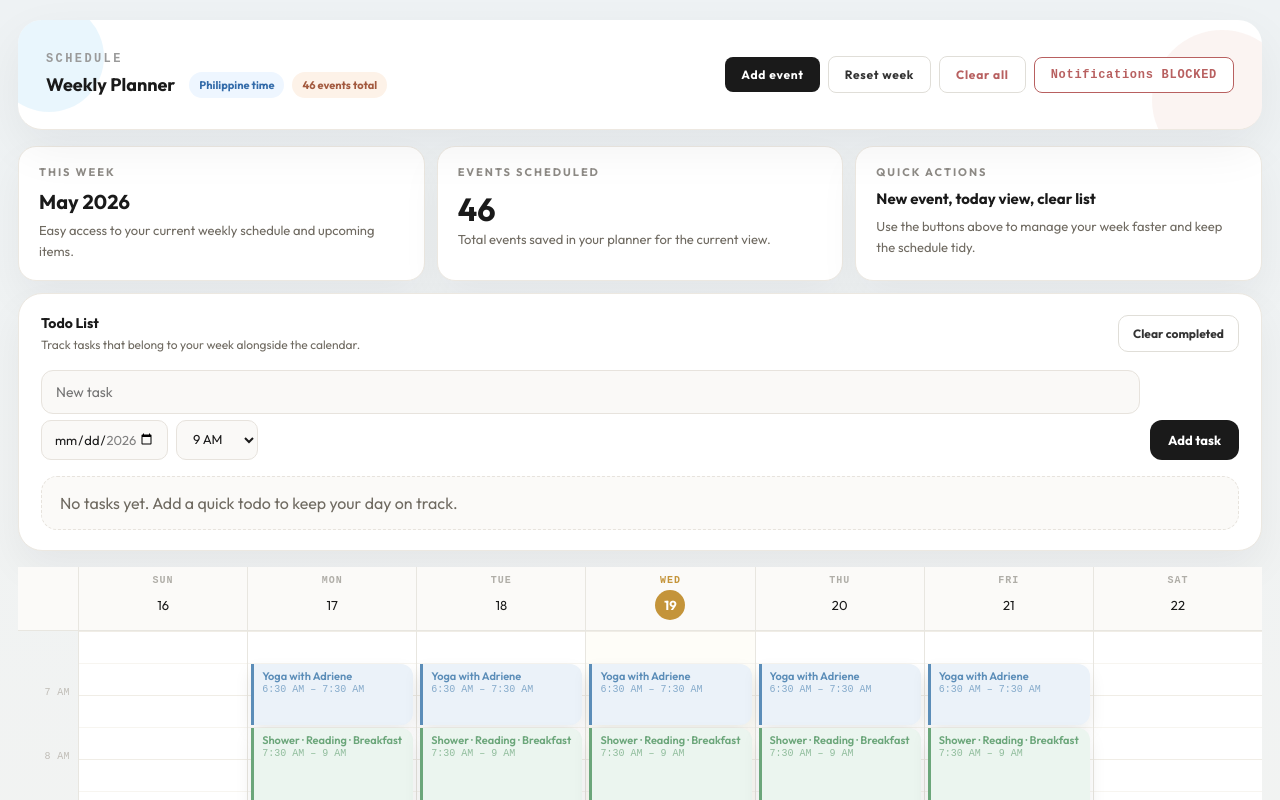
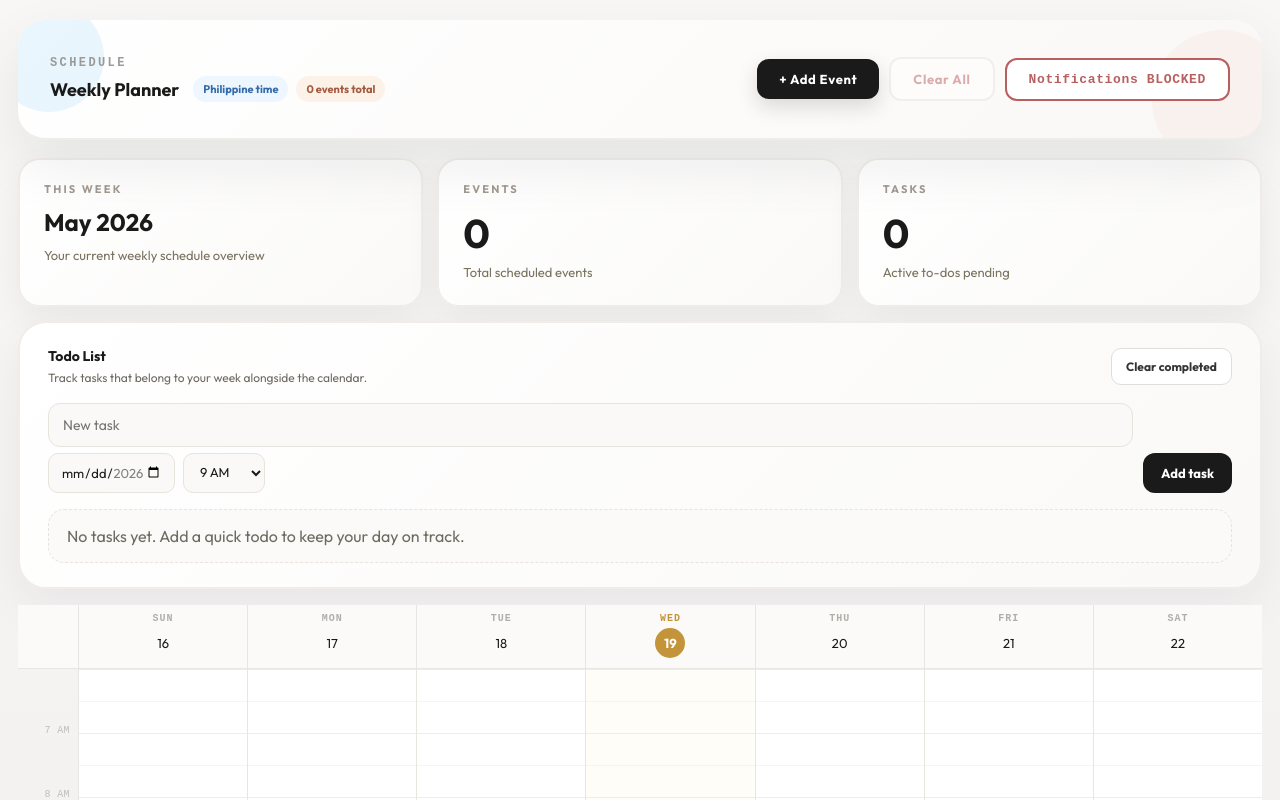
Before and after one commit to crl1005/task, a Next.js app: page / in a window 1280 px wide. Built offline with nearby package versions, Linux system fonts and the light colour scheme.

Commit message:
redesignb

```diff
--- a/src/components/CalendarApp.tsx
+++ b/src/components/CalendarApp.tsx
@@ -29,7 +29,7 @@ export default function CalendarApp() {
   useEffect(() => {
     setMounted(true);
     const saved = loadEventsFromStorage();
-    setEvents(saved && saved.length > 0 ? saved : makeSampleEvents(getWeekStart(new Date())));
+    setEvents(saved || []);
     if (typeof window !== "undefined") {
       try {
         const raw = localStorage.getItem(TODO_STORAGE_KEY);
@@ -137,11 +137,11 @@ export default function CalendarApp() {
 
   return (
     <>
-      <style>{`.nav-btn:hover{background:#f0eeea!important}.event-chip:hover{filter:brightness(0.93)}`}</style>
-      <div style={{ display:"flex",flexDirection:"column",minHeight:"100vh",background:"linear-gradient(180deg, #eef2f4 0%, #f5f4f0 100%)",overflow:"hidden",padding:"20px 18px" }}>
+      <style>{`.btn-primary{transition:all 0.25s ease}.btn-primary:hover:not(:disabled){transform:translateY(-2px);box-shadow:0 12px 28px rgba(26,26,26,0.18)!important}.btn-secondary:hover:not(:disabled){background:#f5f3f0!important;transform:translateY(-1px)}.btn-danger:hover:not(:disabled){background:#f5e6e6!important;transform:translateY(-1px)}.event-chip:hover{filter:brightness(0.93);transform:scale(1.01)}`}</style>
+      <div style={{ display:"flex",flexDirection:"column",minHeight:"100vh",background:"linear-gradient(180deg, #f8f7f5 0%, #f0eded 100%)",overflow:"hidden",padding:"20px 18px" }}>
 
         {/* TOPBAR */}
-        <header style={{ position:"relative",display:"flex",alignItems:"center",justifyContent:"space-between",padding:"22px 28px",minHeight:110,background:"#fff",borderBottom:"1px solid #ede8e1",boxShadow:"0 18px 50px rgba(14,22,33,0.06)",borderRadius:24,flexShrink:0,zIndex:20,overflow:"hidden" }}>
+        <header style={{ position:"relative",display:"flex",alignItems:"center",justifyContent:"space-between",padding:"24px 32px",minHeight:120,background:"linear-gradient(135deg, #fff 0%, #faf8f6 100%)",borderBottom:"2px solid #f0ede8",boxShadow:"0 24px 60px rgba(14,22,33,0.08)",borderRadius:28,flexShrink:0,zIndex:20,overflow:"hidden" }}>
           <div style={{ position:"absolute",top:-18,left:-24,width:110,height:110,borderRadius:"50%",background:"#d7eefc",opacity:0.55 }} />
           <div style={{ position:"absolute",top:10,right:-30,width:140,height:140,borderRadius:"50%",background:"#f7e6e2",opacity:0.45 }} />
           <div style={{ position:"relative",zIndex:1,display:"flex",flexDirection:"column",gap:6 }}>
@@ -154,33 +154,32 @@ export default function CalendarApp() {
               </div>
             </div>
           </div>
-          <div style={{ position:"relative",zIndex:1,display:"flex",alignItems:"center",gap:8,flexWrap:"wrap" }}>
-            <button onClick={openAddEvent} style={{ padding:"10px 16px",fontSize:12,fontWeight:700,letterSpacing:"0.06em",border:"none",background:"#1a1a1a",color:"#fff",borderRadius:8,cursor:"pointer" }}>Add event</button>
-            <button onClick={resetSampleEvents} style={{ padding:"10px 16px",fontSize:12,fontWeight:700,letterSpacing:"0.06em",border:"1px solid #e0ded8",background:"#fff",color:"#333",borderRadius:8,cursor:"pointer" }}>Reset week</button>
-            <button onClick={clearAllEvents} style={{ padding:"10px 16px",fontSize:12,fontWeight:700,letterSpacing:"0.06em",border:"1px solid #e0ded8",background:"#fff",color:"#b86060",borderRadius:8,cursor:"pointer" }} disabled={!hasEvents}>Clear all</button>
-            <button onClick={toggleEnabled} style={{ padding:"10px 16px",fontSize:12,fontWeight:700,letterSpacing:"0.06em",border:`1px solid ${notifColor}`,background:"#fff",color:notifColor,borderRadius:8,cursor:"pointer",fontFamily:"monospace" }}>{notifLabel}</button>
+          <div style={{ position:"relative",zIndex:1,display:"flex",alignItems:"center",gap:10,flexWrap:"wrap" }}>
+            <button onClick={openAddEvent} className="btn-primary" style={{ padding:"12px 22px",fontSize:13,fontWeight:700,letterSpacing:"0.05em",border:"none",background:"#1a1a1a",color:"#fff",borderRadius:12,cursor:"pointer",boxShadow:"0 8px 20px rgba(26,26,26,0.15)" }}>+ Add Event</button>
+            <button onClick={clearAllEvents} className="btn-secondary" style={{ padding:"12px 22px",fontSize:13,fontWeight:700,letterSpacing:"0.05em",border:"2px solid #e8e5de",background:"#fff",color:"#b86060",borderRadius:12,cursor:"pointer",opacity:!hasEvents?0.5:1,pointerEvents:!hasEvents?"none":"auto" }}>Clear All</button>
+            <button onClick={toggleEnabled} className="btn-secondary" style={{ padding:"12px 22px",fontSize:13,fontWeight:700,letterSpacing:"0.05em",border:`2px solid ${notifColor}`,background:"#fff",color:notifColor,borderRadius:12,cursor:"pointer",fontFamily:"monospace" }}>{notifLabel}</button>
           </div>
         </header>
 
-        <div style={{ display:"grid",gridTemplateColumns:"repeat(3,minmax(0,1fr))",gap:12,marginTop:16,marginBottom:12 }}>
-          <div style={{ padding:"18px 20px",borderRadius:18,background:"#fff",border:"1px solid #ece8e1",boxShadow:"0 18px 40px rgba(14,22,33,0.05)" }}>
-            <div style={{ fontSize:11,fontWeight:700,letterSpacing:"0.18em",color:"#8e8b86",marginBottom:10 }}>THIS WEEK</div>
-            <div style={{ fontSize:20,fontWeight:700,color:"#1a1a1a",marginBottom:6 }}>{monthLabel}</div>
-            <div style={{ fontSize:13,color:"#6f6a61",lineHeight:1.6 }}>Easy access to your current weekly schedule and upcoming items.</div>
+        <div style={{ display:"grid",gridTemplateColumns:"repeat(3,minmax(0,1fr))",gap:14,marginTop:18,marginBottom:14 }}>
+          <div style={{ padding:"22px 24px",borderRadius:22,background:"linear-gradient(135deg, #fff 0%, #faf9f7 100%)",border:"2px solid #f0ede8",boxShadow:"0 12px 35px rgba(14,22,33,0.06)",transition:"all 0.3s ease" }}>
+            <div style={{ fontSize:11,fontWeight:700,letterSpacing:"0.2em",color:"#a0998f",marginBottom:12,textTransform:"uppercase" }}>This Week</div>
+            <div style={{ fontSize:24,fontWeight:700,color:"#1a1a1a",marginBottom:8,lineHeight:1.2 }}>{monthLabel}</div>
+            <div style={{ fontSize:13,color:"#7a7360",lineHeight:1.6 }}>Your current weekly schedule overview</div>
           </div>
-          <div style={{ padding:"18px 20px",borderRadius:18,background:"#fff",border:"1px solid #ece8e1",boxShadow:"0 18px 40px rgba(14,22,33,0.05)" }}>
-            <div style={{ fontSize:11,fontWeight:700,letterSpacing:"0.18em",color:"#8e8b86",marginBottom:10 }}>EVENTS SCHEDULED</div>
-            <div style={{ fontSize:32,fontWeight:700,color:"#1a1a1a" }}>{events.length}</div>
-            <div style={{ fontSize:13,color:"#6f6a61",lineHeight:1.6 }}>Total events saved in your planner for the current view.</div>
+          <div style={{ padding:"22px 24px",borderRadius:22,background:"linear-gradient(135deg, #fff 0%, #faf9f7 100%)",border:"2px solid #f0ede8",boxShadow:"0 12px 35px rgba(14,22,33,0.06)",transition:"all 0.3s ease" }}>
+            <div style={{ fontSize:11,fontWeight:700,letterSpacing:"0.2em",color:"#a0998f",marginBottom:12,textTransform:"uppercase" }}>Events</div>
+            <div style={{ fontSize:40,fontWeight:700,color:"#1a1a1a",marginBottom:4 }}>{events.length}</div>
+            <div style={{ fontSize:13,color:"#7a7360",lineHeight:1.6 }}>Total scheduled events</div>
           </div>
-          <div style={{ padding:"18px 20px",borderRadius:18,background:"#fff",border:"1px solid #ece8e1",boxShadow:"0 18px 40px rgba(14,22,33,0.05)" }}>
-            <div style={{ fontSize:11,fontWeight:700,letterSpacing:"0.18em",color:"#8e8b86",marginBottom:10 }}>QUICK ACTIONS</div>
-            <div style={{ fontSize:15,fontWeight:700,color:"#1a1a1a",marginBottom:8 }}>New event, today view, clear list</div>
-            <div style={{ fontSize:13,color:"#6f6a61",lineHeight:1.6 }}>Use the buttons above to manage your week faster and keep the schedule tidy.</div>
+          <div style={{ padding:"22px 24px",borderRadius:22,background:"linear-gradient(135deg, #fff 0%, #faf9f7 100%)",border:"2px solid #f0ede8",boxShadow:"0 12px 35px rgba(14,22,33,0.06)",transition:"all 0.3s ease" }}>
+            <div style={{ fontSize:11,fontWeight:700,letterSpacing:"0.2em",color:"#a0998f",marginBottom:12,textTransform:"uppercase" }}>Tasks</div>
+            <div style={{ fontSize:40,fontWeight:700,color:"#1a1a1a",marginBottom:4 }}>{todos.filter(t => !t.done).length}</div>
+            <div style={{ fontSize:13,color:"#7a7360",lineHeight:1.6 }}>Active to-dos pending</div>
           </div>
         </div>
 
-        <div style={{ padding:"20px 22px",borderRadius:24,background:"#fff",border:"1px solid #ece8e1",boxShadow:"0 18px 40px rgba(14,22,33,0.05)",marginBottom:16 }}>
+        <div style={{ padding:"24px 28px",borderRadius:28,background:"linear-gradient(135deg, #fff 0%, #faf9f7 100%)",border:"2px solid #f0ede8",boxShadow:"0 18px 50px rgba(14,22,33,0.06)",marginBottom:16 }}>
           <div style={{ display:"flex",alignItems:"center",justifyContent:"space-between",gap:16,flexWrap:"wrap",marginBottom:16 }}>
             <div>
               <div style={{ fontSize:14,fontWeight:700,color:"#1a1a1a",marginBottom:4 }}>Todo List</div>
```
